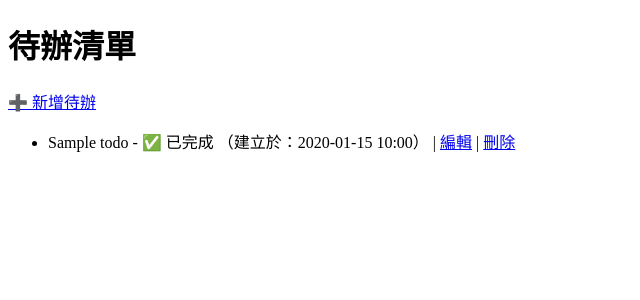
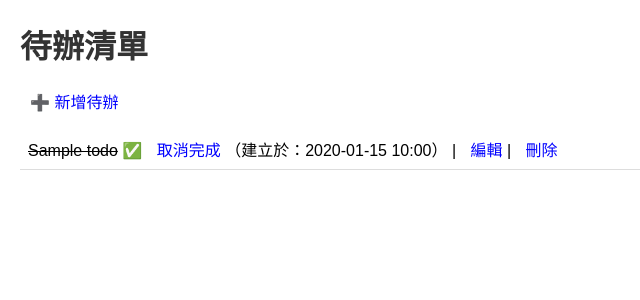
Before and after one commit to mirageapache/django_todo, a Django app: page / in a window 1280 px wide. Shown: the top 300 px of the page, without its empty margins (0-640 px from the left). Run offline with Django 5.2, Linux system fonts and the light colour scheme; tables that the repository leaves empty hold one stand-in row (values such as "Sample post").

Commit message:
[feat] 新增切換(完成/未完成)功能

```diff
--- a/todo_project/todo_project/settings.py
+++ b/todo_project/todo_project/settings.py
@@ -119,7 +119,7 @@ USE_TZ = True
 # Static files (CSS, JavaScript, Images)
 # https://docs.djangoproject.com/en/5.2/howto/static-files/
 
-STATIC_URL = 'static/'
+STATIC_URL = '/static/'
 
 # Default primary key field type
 # https://docs.djangoproject.com/en/5.2/ref/settings/#default-auto-field
--- /dev/null
+++ b/todo_project/todos/static/css/style.css
@@ -0,0 +1,29 @@
+body {
+    font-family: Arial, sans-serif;
+    margin: 20px;
+}
+
+h1 {
+    color: #333;
+}
+
+ul {
+    list-style-type: none;
+    padding: 0;
+}
+
+li {
+    margin: 8px 0;
+    padding: 8px;
+    border-bottom: 1px solid #ddd;
+}
+
+a {
+    margin-left: 10px;
+    text-decoration: none;
+    color: blue;
+}
+
+a:hover {
+    text-decoration: underline;
+}
--- a/todo_project/todos/templates/todos/index.html
+++ b/todo_project/todos/templates/todos/index.html
@@ -1,8 +1,10 @@
+{% load static %}
 <!DOCTYPE html>
 <html lang="zh-Hant">
   <head>
-    <meta charset="UTF-8">
+    <meta charset="UTF-8" />
     <title>待辦清單</title>
+    <link rel="stylesheet" href="{% static 'css/style.css' %}" />
   </head>
   <body>
     <h1>待辦清單</h1>
@@ -10,15 +12,14 @@
     <ul>
       {% for todo in todos %}
       <li>
-                {{ todo.title }} -
         {% if todo.is_completed %}
-                    ✅ 已完成
-                {% else %}
-                    ⏳ 未完成
-                {% endif %}
-                （建立於：{{ todo.created_at|date:"Y-m-d H:i" }}）
-                | <a href="{% url 'edit_todo' todo.id %}">編輯</a>
-                | <a href="{% url 'delete_todo' todo.id %}">刪除</a>
+        <s>{{ todo.title }}</s> ✅
+        <a href="{% url 'toggle_complete' todo.id %}">取消完成</a>
+        {% else %} {{ todo.title }} ⏳
+        <a href="{% url 'toggle_complete' todo.id %}">完成</a>
+        {% endif %} （建立於：{{ todo.created_at|date:"Y-m-d H:i" }}） |
+        <a href="{% url 'edit_todo' todo.id %}">編輯</a> |
+        <a href="{% url 'delete_todo' todo.id %}">刪除</a>
       </li>
       {% empty %}
       <li>目前沒有待辦事項</li>
--- a/todo_project/todos/urls.py
+++ b/todo_project/todos/urls.py
@@ -6,4 +6,5 @@ urlpatterns = [
   path('add/', views.add_todo, name='add_todo'),
   path('edit/<int:todo_id>/', views.edit_todo, name='edit_todo'),
   path('delete/<int:todo_id>/', views.delete_todo, name='delete_todo'),
+  path('toggle_complete/<int:todo_id>/', views.toggle_complete, name='toggle_complete'),
 ]
--- a/todo_project/todos/views.py
+++ b/todo_project/todos/views.py
@@ -40,3 +40,10 @@ def delete_todo(request, todo_id):
     todo.delete()
     return redirect('todo_list')
   return render(request, 'todos/delete_todo.html', {'todo': todo})
+
+# 標記待辦事項為完成或未完成
+def toggle_complete(request, todo_id):
+  todo = get_object_or_404(Todo, id=todo_id)
+  todo.is_completed = not todo.is_completed
+  todo.save()
+  return redirect('todo_list')
```
Lines whose indentation alone changed are shown as unchanged.
